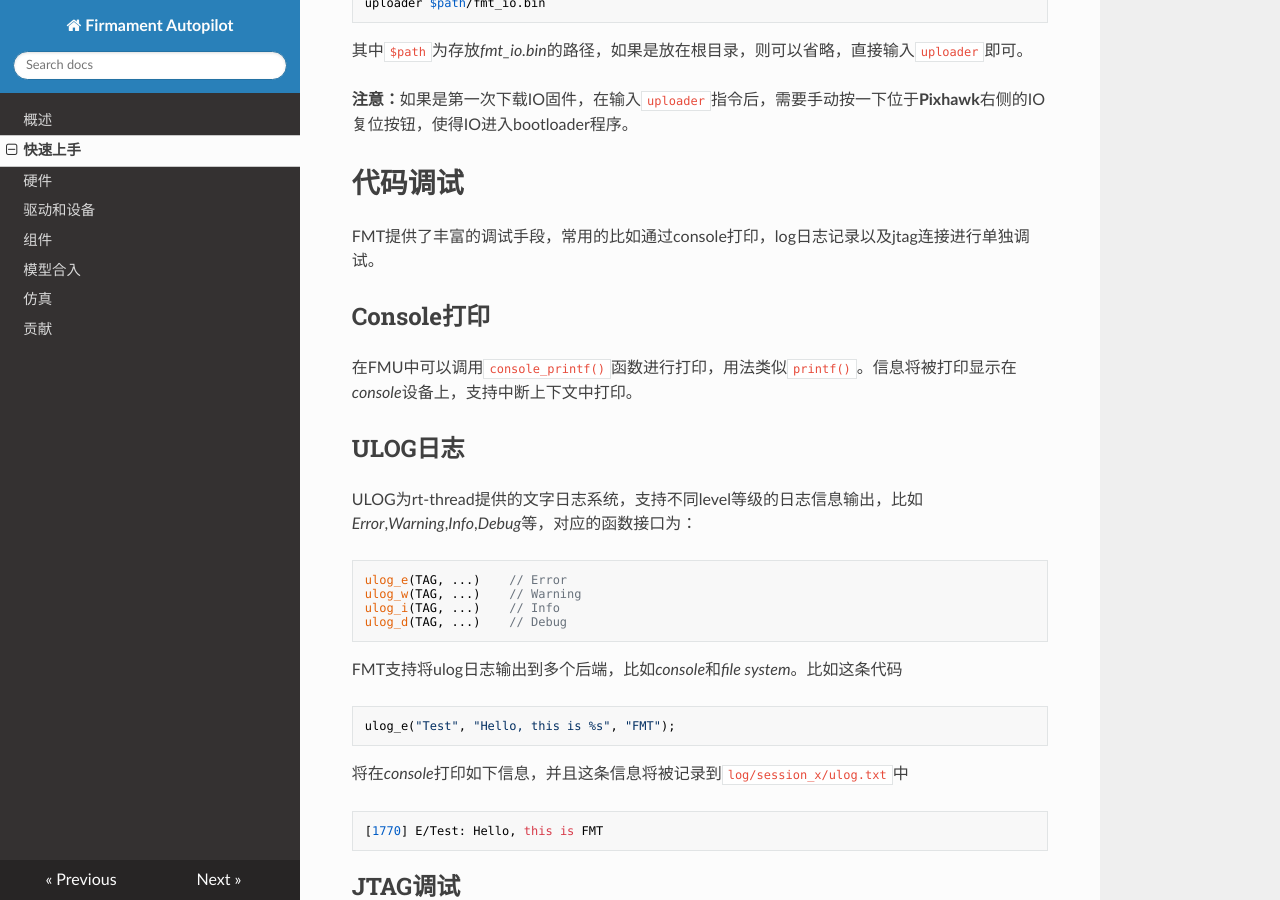
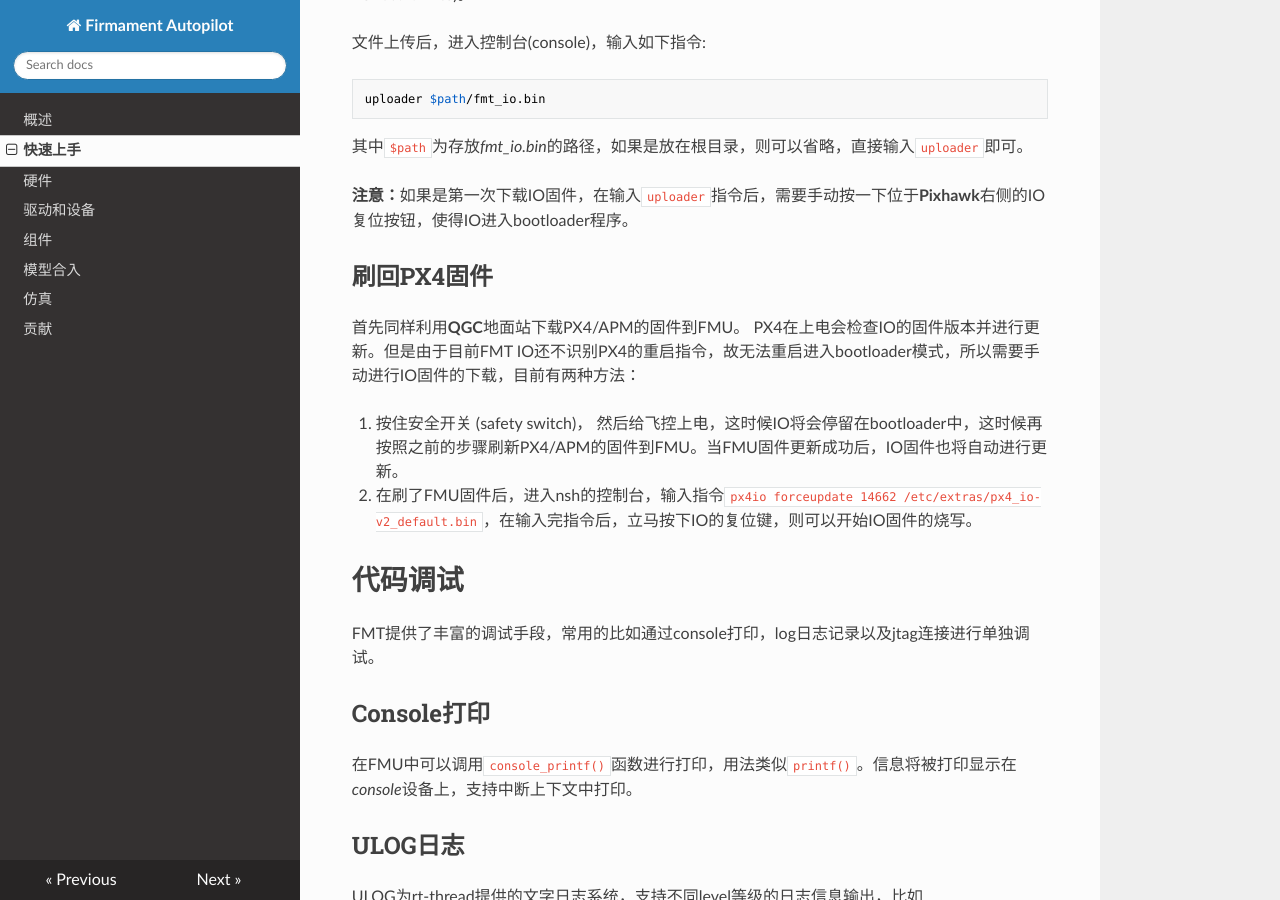
Before and after one commit to hcx19971201/doc_src, an MkDocs documentation site: the page built from docs/getting_started.md, in a window 1280 px wide and 900 px high, scrolled down 3041 px. Built offline with MkDocs 1.6.1, drawn with Linux system fonts in a browser that asks for light colours; nearby versions of some CDN libraries; some of the changed text lies outside the part shown.

Commit message:
add Download PX4 Firmware Content

```diff
--- a/docs/getting_started.md
+++ b/docs/getting_started.md
@@ -1,5 +1,4 @@
 # 硬件连接
-
 ![hardware](img/hardware.png)
 
 硬件连接如图所示:
@@ -20,8 +19,8 @@
 - **编译工具**：[*Scons*](https://sourceforge.net/projects/scons/files/scons/2.3.6/) (推荐版本：`v2.3.6`)，同时*Scons*需要用到*python2.7.x*
 - **编辑器**：推荐*VS Code*。使用*VS Code*打开`FMT_Firmware/fmt_fmu`或者`FMT_Firmware/fmt_io`目录即可打开项目工程。
 - **USB驱动**：下载 [STM32 USB驱动](https://www.st.com/en/development-tools/stsw-stm32102.html) (For windows)
+
 # 编译固件
-
 在配置好了编译环境后，首先需要配置系统的环境变量。以Windows系统为例，进入*Environment Variables*界面，添加一个`RTT_EXEC_PATH`的环境变量，并且将其*Value*设置为*arm-none-eabi- toolchain*的下载地址，比如`D:\gcc-arm-none-eabi-7-2018-q2-update-win32\bin`。
 
 同时，在命令行窗口中输入`scons --version`和`python --version`查看版本是否正常。完成以上步骤后，可以开始编译FMT固件。
@@ -41,6 +40,7 @@ scons -j4
 编译完成后，固件`fmt_io.bin`将生成在*build*目录下。
 
 # 固件下载
+FMT包含FMU (Flight Management Uinit) 固件和IO (Input/Output)固件，需要分别进行下载。FMT使用pixhawk内置的bootloader进行固件的下载，所以在下载了FMT的固件后，也能够很方便的刷回PX4或者APM的固件。
 
 ## 下载FMT FMU固件
 目前有两种方式下载FMU固件: 通过uploader.py脚本下载或者通过QGroundControl (QGC)下载。
@@ -70,6 +70,12 @@ uploader $path/fmt_io.bin
 
 **注意：**如果是第一次下载IO固件，在输入`uploader`指令后，需要手动按一下位于**Pixhawk**右侧的IO复位按钮，使得IO进入bootloader程序。
 
+## 刷回PX4固件
+首先同样利用**QGC**地面站下载PX4/APM的固件到FMU。 PX4在上电会检查IO的固件版本并进行更新。但是由于目前FMT IO还不识别PX4的重启指令，故无法重启进入bootloader模式，所以需要手动进行IO固件的下载，目前有两种方法：
+
+1. 按住安全开关 (safety switch)， 然后给飞控上电，这时候IO将会停留在bootloader中，这时候再按照之前的步骤刷新PX4/APM的固件到FMU。当FMU固件更新成功后，IO固件也将自动进行更新。
+2. 在刷了FMU固件后，进入nsh的控制台，输入指令`px4io forceupdate 14662 /etc/extras/px4_io-v2_default.bin`，在输入完指令后，立马按下IO的复位键，则可以开始IO固件的烧写。
+
 # 代码调试
 FMT提供了丰富的调试手段，常用的比如通过console打印，log日志记录以及jtag连接进行单独调试。
 
```
